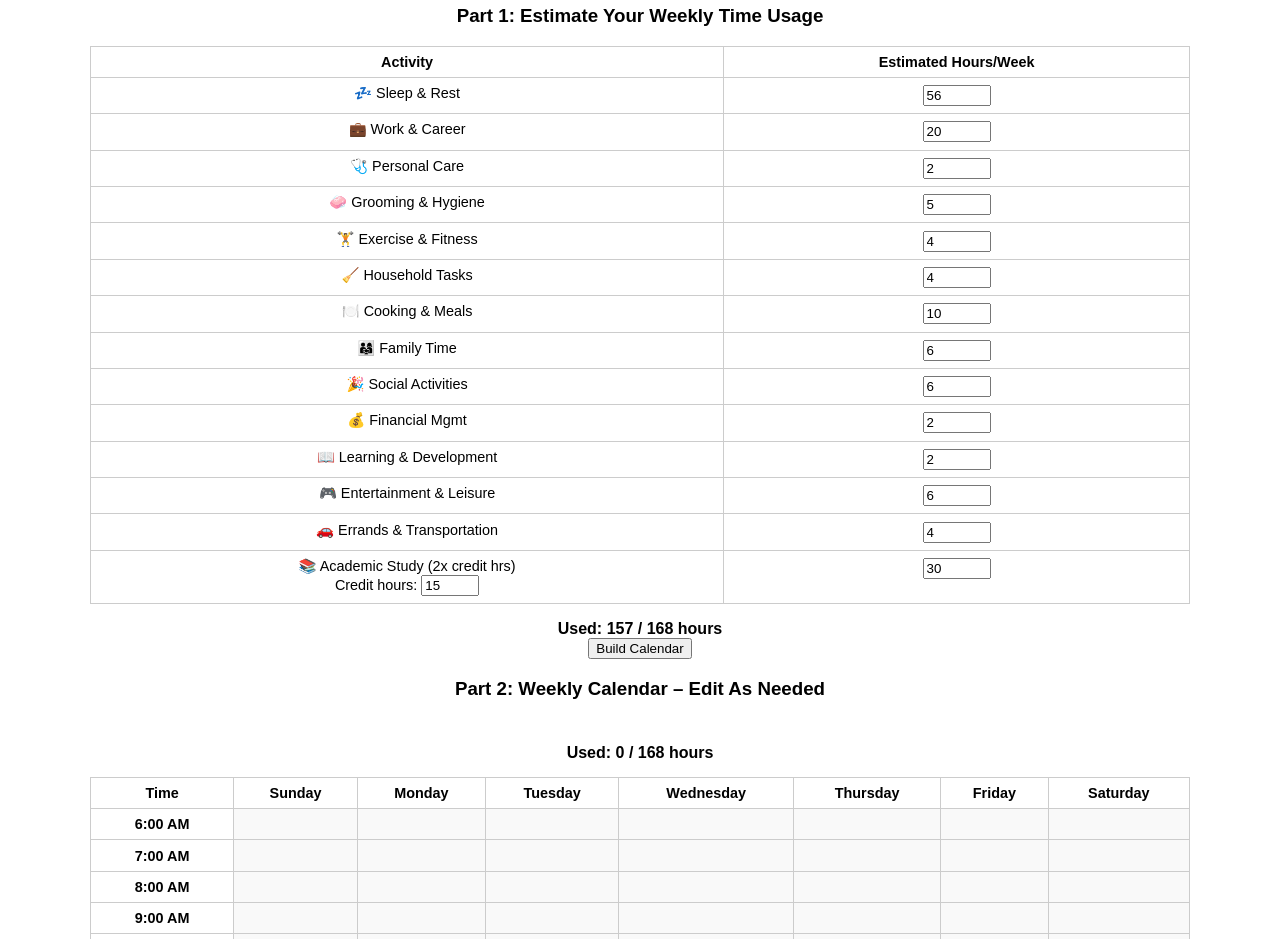
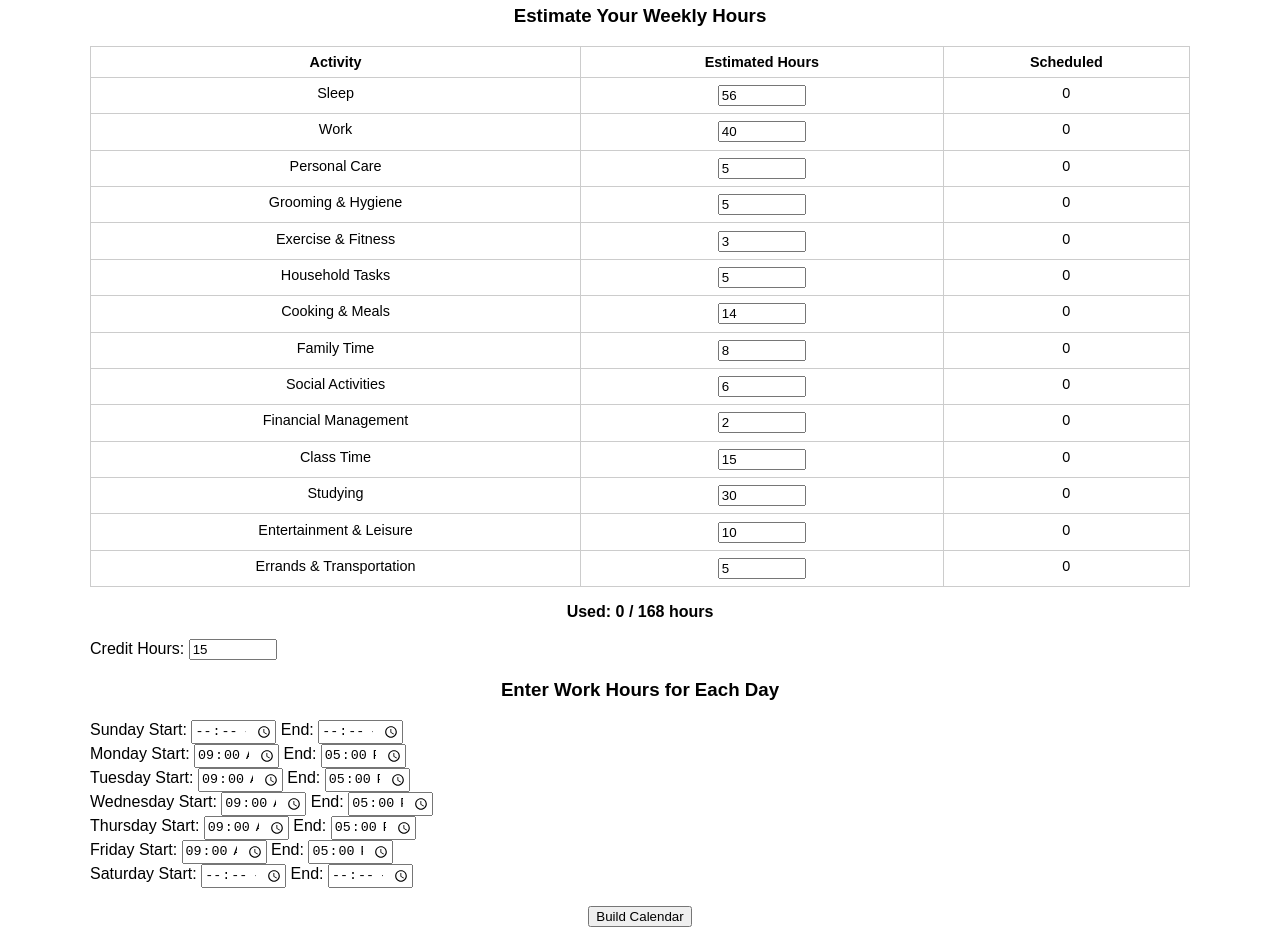
Before and after one commit to WSCC-InstructionalDesign/studenttimemanagementplanner, a plain HTML site: page index.html in a window 1280 px wide. Shown: the part 79-1018 px from the top of the page. Drawn offline with Linux system fonts and the light colour scheme.

Commit message:
Add files via upload

```diff
--- a/index.html
+++ b/index.html
@@ -1,186 +1,200 @@
 <!DOCTYPE html>
 <html lang="en">
 <head>
-  <meta charset="UTF-8" />
-  <title>2-Part Time Management Planner</title>
+  <meta charset="UTF-8">
+  <title>Time Management Planner</title>
   <style>
     body { font-family: Arial, sans-serif; max-width: 1100px; margin: auto; padding: 1em; }
     h2, h3 { text-align: center; }
     table { width: 100%; border-collapse: collapse; margin-top: 1em; font-size: 0.9em; }
     th, td { border: 1px solid #ccc; padding: 0.5em; text-align: center; vertical-align: top; }
-    input[type=number] { width: 60px; }
-    .dropzone { background: #f9f9f9; min-height: 3em; }
-    .dropzone.over { background: #d0e0ff; }
-    .activity { padding: 0.3em 0.6em; margin: 0.2em; border-radius: 4px; cursor: grab; display: inline-block; white-space: nowrap; }
-    .legend td, .drag-area { padding: 0.3em 0.5em; }
+    input[type=number], input[type=time] { width: 80px; }
+    .dropzone { background: #f9f9f9; min-height: 2em; cursor: pointer; }
+    .activity { padding: 0.3em 0.6em; margin: 0.2em; border-radius: 4px; display: inline-block; white-space: nowrap; }
     .counter, .warning { text-align: center; margin-top: 1em; font-weight: bold; }
     .warning { color: red; }
-
-    /* Color codes */
+    .match { font-size: 0.9em; color: green; }
+    .mismatch { font-size: 0.9em; color: red; }
     .Sleep { background: #cfe2f3; } .Work { background: #f4cccc; } .Personal { background: #fddde6; }
     .Grooming { background: #e6ccff; } .Fitness { background: #d9ead3; } .Household { background: #fff2cc; }
     .Meals { background: #ffe5b4; } .Family { background: #f4cccc; } .Social { background: #fce5cd; }
-    .Finance { background: #f9e7d9; } .Academic { background: #d9d9d9; } .Learning { background: #ccf2f4; }
+    .Finance { background: #f9e7d9; } .Class { background: #d9d9d9; } .Studying { background: #ccf2f4; }
     .Leisure { background: #f2e0f7; } .Errands { background: #daeaf6; }
-
-    .drag-area { display: flex; flex-wrap: wrap; gap: 0.4em; justify-content: center; margin-top: 1em; }
   </style>
 </head>
 <body>
 
-<h2>Time Management Planner</h2>
+<h2>Student Time Management Planner</h2>
 
-<!-- PART 1: TIME ESTIMATES -->
-<h3>Part 1: Estimate Your Weekly Time Usage</h3>
+<h3>Estimate Your Weekly Hours</h3>
 <form id="timeForm">
   <table>
-    <tr><th>Activity</th><th>Estimated Hours/Week</th></tr>
-    <tr><td>💤 Sleep & Rest</td><td><input type="number" name="Sleep" value="56" /></td></tr>
-    <tr><td>💼 Work & Career</td><td><input type="number" name="Work" value="20" /></td></tr>
-    <tr><td>🩺 Personal Care</td><td><input type="number" name="Personal" value="2" /></td></tr>
-    <tr><td>🧼 Grooming & Hygiene</td><td><input type="number" name="Grooming" value="5" /></td></tr>
-    <tr><td>🏋️ Exercise & Fitness</td><td><input type="number" name="Fitness" value="4" /></td></tr>
-    <tr><td>🧹 Household Tasks</td><td><input type="number" name="Household" value="4" /></td></tr>
-    <tr><td>🍽️ Cooking & Meals</td><td><input type="number" name="Meals" value="10" /></td></tr>
-    <tr><td>👨‍👩‍👧 Family Time</td><td><input type="number" name="Family" value="6" /></td></tr>
-    <tr><td>🎉 Social Activities</td><td><input type="number" name="Social" value="6" /></td></tr>
-    <tr><td>💰 Financial Mgmt</td><td><input type="number" name="Finance" value="2" /></td></tr>
-    <tr><td>📖 Learning & Development</td><td><input type="number" name="Learning" value="2" /></td></tr>
-    <tr><td>🎮 Entertainment & Leisure</td><td><input type="number" name="Leisure" value="6" /></td></tr>
-    <tr><td>🚗 Errands & Transportation</td><td><input type="number" name="Errands" value="4" /></td></tr>
-    <tr><td>📚 Academic Study (2x credit hrs)<br>
-      Credit hours: <input type="number" id="credits" value="15" style="width:50px;" onchange="calcStudyHours()" /></td>
-      <td><input type="number" name="Academic" id="Academic" readonly /></td></tr>
+    <tr><th>Activity</th><th>Estimated Hours</th><th>Scheduled</th></tr>
+    <tr><td>Sleep</td><td><input type="number" id="Sleep" value="56"></td><td id="count-Sleep">0</td></tr>
+    <tr><td>Work</td><td><input type="number" id="Work" value="40"></td><td id="count-Work">0</td></tr>
+    <tr><td>Personal Care</td><td><input type="number" id="Personal" value="5"></td><td id="count-Personal">0</td></tr>
+    <tr><td>Grooming & Hygiene</td><td><input type="number" id="Grooming" value="5"></td><td id="count-Grooming">0</td></tr>
+    <tr><td>Exercise & Fitness</td><td><input type="number" id="Fitness" value="3"></td><td id="count-Fitness">0</td></tr>
+    <tr><td>Household Tasks</td><td><input type="number" id="Household" value="5"></td><td id="count-Household">0</td></tr>
+    <tr><td>Cooking & Meals</td><td><input type="number" id="Meals" value="14"></td><td id="count-Meals">0</td></tr>
+    <tr><td>Family Time</td><td><input type="number" id="Family" value="8"></td><td id="count-Family">0</td></tr>
+    <tr><td>Social Activities</td><td><input type="number" id="Social" value="6"></td><td id="count-Social">0</td></tr>
+    <tr><td>Financial Management</td><td><input type="number" id="Finance" value="2"></td><td id="count-Finance">0</td></tr>
+    <tr><td>Class Time</td><td><input type="number" id="Class" value="15"></td><td id="count-Class">0</td></tr>
+    <tr><td>Studying</td><td><input type="number" id="Studying" value="30" readonly></td><td id="count-Studying">0</td></tr>
+    <tr><td>Entertainment & Leisure</td><td><input type="number" id="Leisure" value="10"></td><td id="count-Leisure">0</td></tr>
+    <tr><td>Errands & Transportation</td><td><input type="number" id="Errands" value="5"></td><td id="count-Errands">0</td></tr>
   </table>
   <div class="counter" id="totalHours">Used: 0 / 168 hours</div>
   <div class="warning" id="overHours" style="display:none;">⚠️ Over 168 hours! Adjust your inputs.</div>
-  <div style="text-align:center;"><button type="button" onclick="buildFromInputs()">Build Calendar</button></div>
+  <br>
+  <label>Credit Hours: <input type="number" id="credits" value="15" onchange="calcStudyHours()"></label>
+
+  <h3>Enter Work Hours for Each Day</h3>
+  <div id="workInputs">
+    <label>Sunday Start: <input type="time" id="workStart0"> End: <input type="time" id="workEnd0"></label><br>
+    <label>Monday Start: <input type="time" id="workStart1" value="09:00"> End: <input type="time" id="workEnd1" value="17:00"></label><br>
+    <label>Tuesday Start: <input type="time" id="workStart2" value="09:00"> End: <input type="time" id="workEnd2" value="17:00"></label><br>
+    <label>Wednesday Start: <input type="time" id="workStart3" value="09:00"> End: <input type="time" id="workEnd3" value="17:00"></label><br>
+    <label>Thursday Start: <input type="time" id="workStart4" value="09:00"> End: <input type="time" id="workEnd4" value="17:00"></label><br>
+    <label>Friday Start: <input type="time" id="workStart5" value="09:00"> End: <input type="time" id="workEnd5" value="17:00"></label><br>
+    <label>Saturday Start: <input type="time" id="workStart6"> End: <input type="time" id="workEnd6"></label><br>
+  </div>
+  <br>
+  <div style="text-align:center;">
+    <button type="button" onclick="buildCalendar()">Build Calendar</button>
+  </div>
 </form>
-
-<!-- PART 2: DRAGGABLE CALENDAR -->
-<h3>Part 2: Weekly Calendar – Edit As Needed</h3>
-<div class="drag-area" id="dragArea"></div>
-
-<div class="counter" id="calendarHours">Used: 0 / 168 hours</div>
-<div class="warning" id="calendarWarning" style="display:none;">⚠️ You've exceeded 168 hours!</div>
+<h3>Your Weekly Calendar</h3>
+<div class="counter" id="calendarUsed">Used: 0 / 336 blocks</div>
+<div class="warning" id="calendarWarning" style="display:none;">⚠️ Overbooked! You’ve exceeded 336 half-hour blocks.</div>
 
 <table>
   <thead>
     <tr>
       <th>Time</th>
-      <th>Sunday</th><th>Monday</th><th>Tuesday</th><th>Wednesday</th>
-      <th>Thursday</th><th>Friday</th><th>Saturday</th>
+      <th>Sunday</th>
+      <th>Monday</th>
+      <th>Tuesday</th>
+      <th>Wednesday</th>
+      <th>Thursday</th>
+      <th>Friday</th>
+      <th>Saturday</th>
     </tr>
   </thead>
   <tbody id="calendarBody"></tbody>
 </table>
 
 <script>
-const categories = {
-  Sleep: "💤", Work: "💼", Personal: "🩺", Grooming: "🧼", Fitness: "🏋️",
-  Household: "🧹", Meals: "🍽️", Family: "👨‍👩‍👧", Social: "🎉", Finance: "💰",
-  Academic: "📚", Learning: "📖", Leisure: "🎮", Errands: "🚗"
-};
-const colors = {
-  Sleep: "Sleep", Work: "Work", Personal: "Personal", Grooming: "Grooming",
-  Fitness: "Fitness", Household: "Household", Meals: "Meals", Family: "Family",
-  Social: "Social", Finance: "Finance", Academic: "Academic", Learning: "Learning",
-  Leisure: "Leisure", Errands: "Errands"
-};
-
-const timeSlots = Array.from({ length: 17 }, (_, i) => {
-  const hour = 6 + i;
-  const ampm = hour >= 12 ? 'PM' : 'AM';
-  return ((hour - 1) % 12 + 1) + ":00 " + ampm;
-});
+const days = ["Sunday", "Monday", "Tuesday", "Wednesday", "Thursday", "Friday", "Saturday"];
+const activities = ["Sleep","Work","Personal","Grooming","Fitness","Household","Meals","Family","Social","Finance","Class","Studying","Leisure","Errands"];
 
 function calcStudyHours() {
-  const credits = parseInt(document.getElementById("credits").value || 0);
-  document.getElementById("Academic").value = credits * 2;
-  calcTotalHours();
+  const credits = parseInt(document.getElementById("credits").value);
+  document.getElementById("Studying").value = credits * 2;
+  updateTotalHours();
 }
 
-function calcTotalHours() {
-  const form = document.getElementById("timeForm");
+function updateTotalHours() {
   let total = 0;
-  for (const field of form.querySelectorAll("input[type=number]")) {
-    if (field.name && field.name !== "Academic") total += parseInt(field.value || 0);
-  }
-  total += parseInt(document.getElementById("Academic").value || 0);
-  document.getElementById("totalHours").textContent = `Used: ${total} / 168 hours`;
-  document.getElementById("overHours").style.display = total > 168 ? "block" : "none";
+  activities.forEach(act => {
+    const hours = parseFloat(document.getElementById(act).value) || 0;
+    total += hours;
+  });
+  document.getElementById("totalHours").innerText = `Used: ${total} / 168 hours`;
+  document.getElementById("overHours").style.display = total > 168 ? 'block' : 'none';
 }
 
-document.querySelectorAll("input[type=number]").forEach(i => {
-  i.addEventListener("input", calcTotalHours);
+activities.forEach(id => {
+  const input = document.getElementById(id);
+  if (input) input.addEventListener('input', updateTotalHours);
 });
+updateTotalHours();
 
-function buildFromInputs() {
-  document.getElementById("dragArea").innerHTML = '';
-  const form = document.getElementById("timeForm");
-  for (const input of form.querySelectorAll("input[name]")) {
-    const cat = input.name;
-    const hours = parseInt(input.value || 0);
-    for (let i = 0; i < hours; i++) {
-      const block = document.createElement("div");
-      block.className = `activity ${colors[cat]}`;
-      block.textContent = `${categories[cat]} ${cat}`;
-      block.setAttribute("draggable", "true");
-      block.dataset.type = cat;
-      block.addEventListener("dragstart", e => {
-        e.dataTransfer.setData("text/plain", cat);
-      });
-      document.getElementById("dragArea").appendChild(block);
+function buildCalendar() {
+  const calendarBody = document.getElementById("calendarBody");
+  calendarBody.innerHTML = "";
+  const timeBlocks = [];
+  for (let h = 6; h < 30; h++) {
+    const hour = h % 24;
+    const label = (hour % 12 === 0 ? 12 : hour % 12) + (hour < 12 || hour === 24 ? ":00 AM" : ":00 PM");
+    const label2 = (hour % 12 === 0 ? 12 : hour % 12) + (hour < 12 || hour === 24 ? ":30 AM" : ":30 PM");
+    timeBlocks.push(label, label2);
+  }
+
+  const blockData = {};
+  activities.forEach(act => blockData[act] = 0);
+
+  timeBlocks.forEach((label, i) => {
+    const tr = document.createElement("tr");
+    const tCell = document.createElement("td");
+    tCell.textContent = label;
+    tr.appendChild(tCell);
+    for (let d = 0; d < 7; d++) {
+      const td = document.createElement("td");
+      td.classList.add("dropzone");
+      td.dataset.day = d;
+      td.dataset.block = i;
+      tr.appendChild(td);
+    }
+    calendarBody.appendChild(tr);
+  });
+
+  // Fill sleep
+  for (let d = 0; d < 7; d++) {
+    for (let h = 22; h < 30; h++) {
+      let i1 = (h - 6) * 2;
+      if (i1 >= 0 && i1 < 48) calendarBody.rows[i1]?.cells[d + 1].innerHTML = `<div class="activity Sleep">Sleep</div>`;
+      if (calendarBody.rows[i1 + 1]) calendarBody.rows[i1 + 1].cells[d + 1].innerHTML = `<div class="activity Sleep">Sleep</div>`;
     }
   }
+
+  // Fill work
+  for (let d = 0; d < 7; d++) {
+    const start = document.getElementById(`workStart${d}`).value;
+    const end = document.getElementById(`workEnd${d}`).value;
+    if (start && end) {
+      let s = parseTime(start), e = parseTime(end);
+      for (let t = s; t < e; t += 0.5) {
+        const r = Math.floor((t - 6) * 2);
+        if (r >= 0 && r < calendarBody.rows.length) {
+          calendarBody.rows[r].cells[d + 1].innerHTML = `<div class="activity Work">Work</div>`;
+        }
+      }
+    }
+  }
+
+  updateScheduledCounts();
+}
+function parseTime(str) {
+  const [h, m] = str.split(':').map(Number);
+  return h + m / 60;
 }
 
-// Calendar creation
-const calendarBody = document.getElementById("calendarBody");
-function buildCalendar() {
-  for (let i = 0; i < timeSlots.length; i++) {
-    const row = document.createElement("tr");
-    row.innerHTML = `<td><strong>${timeSlots[i]}</strong></td>`;
-    for (let d = 0; d < 7; d++) {
-      const cell = document.createElement("td");
-      cell.className = "dropzone";
-      cell.dataset.filled = "false";
-      cell.addEventListener("dragover", e => { e.preventDefault(); cell.classList.add("over"); });
-      cell.addEventListener("dragleave", () => cell.classList.remove("over"));
-      cell.addEventListener("drop", e => {
-        e.preventDefault();
-        const type = e.dataTransfer.getData("text/plain");
-        const icon = categories[type];
-        cell.textContent = `${icon} ${type}`;
-        cell.className = `dropzone ${colors[type]}`;
-        cell.dataset.filled = "true";
-        updateCalendarHours();
-      });
-      cell.addEventListener("click", () => {
-        cell.textContent = "";
-        cell.className = "dropzone";
-        cell.dataset.filled = "false";
-        updateCalendarHours();
-      });
-      row.appendChild(cell);
+function updateScheduledCounts() {
+  const counts = {};
+  activities.forEach(act => counts[act] = 0);
+
+  document.querySelectorAll(".activity").forEach(div => {
+    const cls = div.classList[1];
+    if (counts[cls] !== undefined) counts[cls] += 0.5;
+  });
+
+  let total = 0;
+  activities.forEach(act => {
+    const count = counts[act] || 0;
+    total += count;
+    const est = parseFloat(document.getElementById(act).value) || 0;
+    const countCell = document.getElementById("count-" + act);
+    if (countCell) {
+      countCell.textContent = count;
+      countCell.className = count === est ? "match" : "mismatch";
     }
-    calendarBody.appendChild(row);
-  }
+  });
+
+  document.getElementById("calendarUsed").innerText = `Used: ${total} / 336 blocks`;
+  document.getElementById("calendarWarning").style.display = total > 336 ? 'block' : 'none';
 }
-
-function updateCalendarHours() {
-  let total = 0;
-  document.querySelectorAll("td.dropzone").forEach(c => {
-    if (c.dataset.filled === "true") total++;
-  });
-  document.getElementById("calendarHours").textContent = `Used: ${total} / 168 hours`;
-  document.getElementById("calendarWarning").style.display = total > 168 ? "block" : "none";
-}
-
-// Init
-calcStudyHours();
-calcTotalHours();
-buildCalendar();
 </script>
 
 </body>
```
